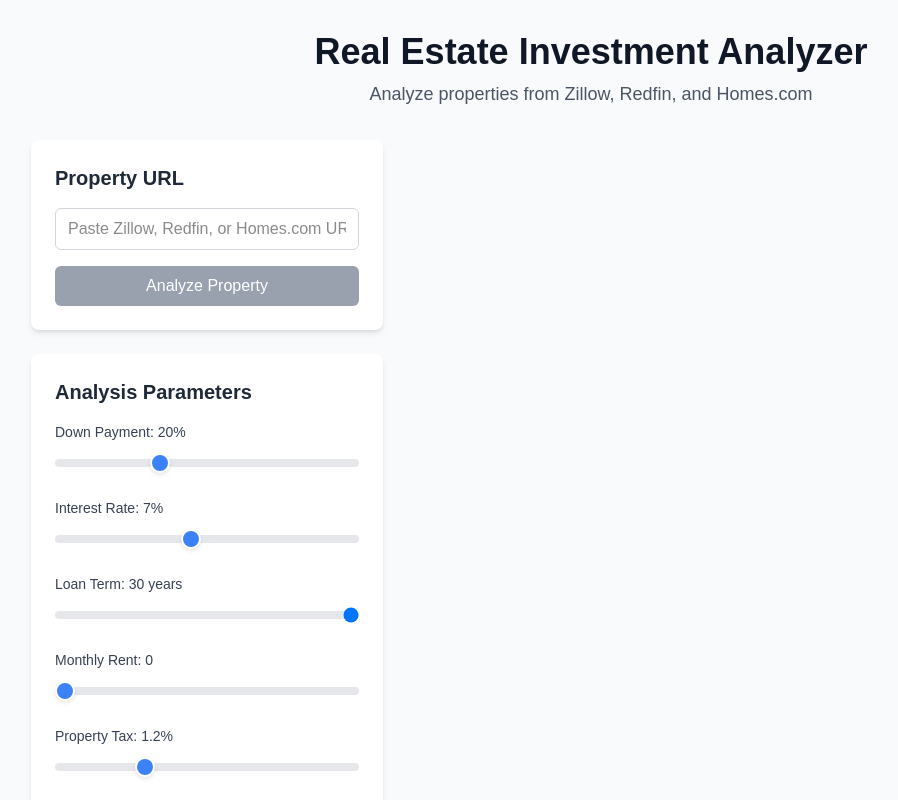
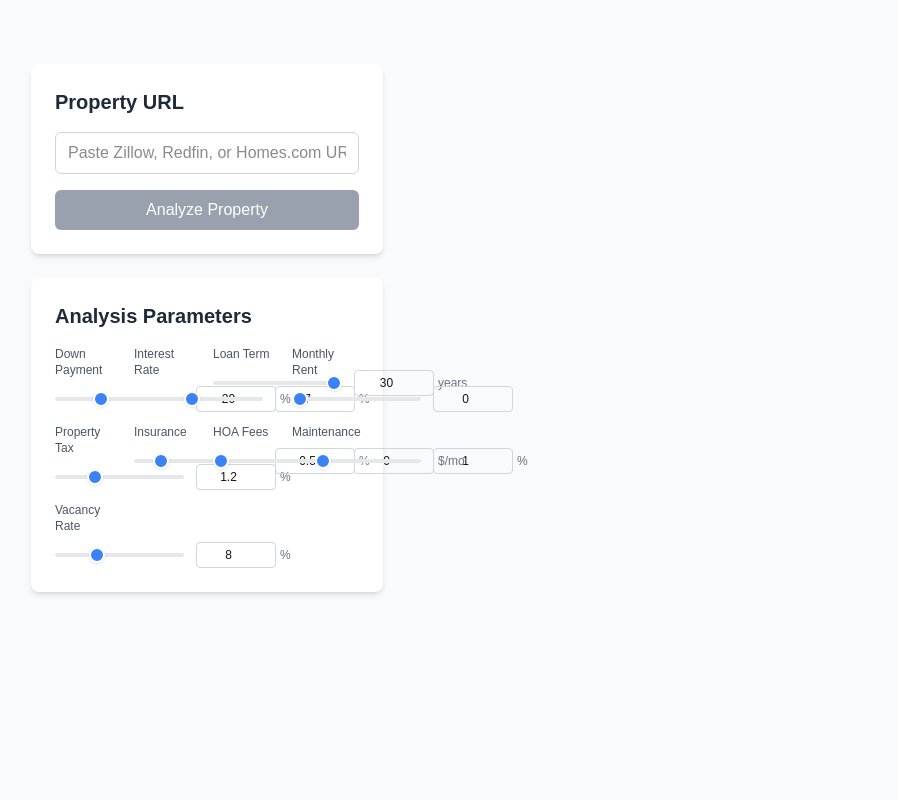
Before and after one commit to denniwang/real-analysis, a Next.js app: page / in a window 1280 px wide. Shown: the top 800 px of the page, without its empty margins (49-947 px from the left). Built offline with nearby package versions, Linux system fonts and the light colour scheme.

Commit message:
frontend scalable

```diff
--- a/app/globals.css
+++ b/app/globals.css
@@ -28,13 +28,13 @@ body {
 /* Custom slider styles */
 .slider::-webkit-slider-thumb {
   appearance: none;
-  height: 20px;
-  width: 20px;
+  height: 16px;
+  width: 16px;
   border-radius: 50%;
   background: #3b82f6;
   cursor: pointer;
   border: 2px solid #ffffff;
-  box-shadow: 0 2px 4px rgba(0, 0, 0, 0.1);
+  box-shadow: 0 1px 3px rgba(0, 0, 0, 0.1);
 }
 
 .slider::-webkit-slider-thumb:hover {
@@ -42,13 +42,13 @@ body {
 }
 
 .slider::-moz-range-thumb {
-  height: 20px;
-  width: 20px;
+  height: 16px;
+  width: 16px;
   border-radius: 50%;
   background: #3b82f6;
   cursor: pointer;
   border: 2px solid #ffffff;
-  box-shadow: 0 2px 4px rgba(0, 0, 0, 0.1);
+  box-shadow: 0 1px 3px rgba(0, 0, 0, 0.1);
 }
 
 .slider::-moz-range-thumb:hover {
@@ -57,13 +57,13 @@ body {
 
 .slider::-webkit-slider-track {
   background: #e5e7eb;
-  height: 8px;
-  border-radius: 4px;
+  height: 4px;
+  border-radius: 2px;
 }
 
 .slider::-moz-range-track {
   background: #e5e7eb;
-  height: 8px;
-  border-radius: 4px;
+  height: 4px;
+  border-radius: 2px;
   border: none;
 }
--- a/app/page.tsx
+++ b/app/page.tsx
@@ -12,23 +12,113 @@ import {
 } from "./utils/calculations";
 
 export default function Home() {
+  type Unit = "%" | "$/mo" | "years" | "";
+  type SliderConfig = {
+    key: keyof AnalysisParameters;
+    label: string;
+    min: number;
+    max: number;
+    step: number;
+    unit: Unit;
+    defaultValue: number;
+  };
+
+  const SLIDER_CONFIGS: SliderConfig[] = [
+    {
+      key: "downPaymentPercent",
+      label: "Down Payment",
+      min: 5,
+      max: 50,
+      step: 1,
+      unit: "%",
+      defaultValue: 20,
+    },
+    {
+      key: "interestRate",
+      label: "Interest Rate",
+      min: 3,
+      max: 12,
+      step: 0.1,
+      unit: "%",
+      defaultValue: 7,
+    },
+    {
+      key: "loanTermYears",
+      label: "Loan Term",
+      min: 15,
+      max: 30,
+      step: 5,
+      unit: "years",
+      defaultValue: 30,
+    },
+    {
+      key: "monthlyRent",
+      label: "Monthly Rent",
+      min: 500,
+      max: 10000,
+      step: 50,
+      unit: "",
+      defaultValue: 0,
+    },
+    {
+      key: "propertyTaxPercent",
+      label: "Property Tax",
+      min: 0.5,
+      max: 3,
+      step: 0.1,
+      unit: "%",
+      defaultValue: 1.2,
+    },
+    {
+      key: "insurancePercent",
+      label: "Insurance",
+      min: 0.2,
+      max: 2,
+      step: 0.1,
+      unit: "%",
+      defaultValue: 0.5,
+    },
+    {
+      key: "hoaFees",
+      label: "HOA Fees",
+      min: 0,
+      max: 1000,
+      step: 25,
+      unit: "$/mo",
+      defaultValue: 0,
+    },
+    {
+      key: "maintenancePercent",
+      label: "Maintenance",
+      min: 0.5,
+      max: 3,
+      step: 0.1,
+      unit: "%",
+      defaultValue: 1,
+    },
+    {
+      key: "vacancyRatePercent",
+      label: "Vacancy Rate",
+      min: 5,
+      max: 15,
+      step: 1,
+      unit: "%",
+      defaultValue: 8,
+    },
+  ];
+
   const [url, setUrl] = useState("");
   const [loading, setLoading] = useState(false);
   const [error, setError] = useState("");
   const [analysis, setAnalysis] = useState<InvestmentAnalysis | null>(null);
 
   // Analysis parameters with defaults
-  const [parameters, setParameters] = useState<AnalysisParameters>({
-    downPaymentPercent: 20,
-    interestRate: 7,
-    loanTermYears: 30,
-    monthlyRent: 0, // Will be calculated from price
-    propertyTaxPercent: 1.2,
-    insurancePercent: 0.5,
-    hoaFees: 0,
-    maintenancePercent: 1,
-    vacancyRatePercent: 8,
-  });
+  const [parameters, setParameters] = useState<AnalysisParameters>(() =>
+    SLIDER_CONFIGS.reduce((acc, cfg) => {
+      (acc as any)[cfg.key] = cfg.defaultValue;
+      return acc;
+    }, {} as AnalysisParameters)
+  );
 
   const handleSubmit = async (e: React.FormEvent) => {
     e.preventDefault();
@@ -54,7 +144,18 @@ export default function Home() {
         return;
       }
 
-      const propertyData: PropertyData = result.data;
+      let propertyData: PropertyData = result.data;
+      // Prefer Redfin Estimate for off-market listings in analysis, but still display sold info
+      if (
+        (propertyData as any).status === "off-market" &&
+        (propertyData as any).redfinEstimate &&
+        (propertyData as any).redfinEstimate > 0
+      ) {
+        propertyData = {
+          ...propertyData,
+          price: (propertyData as any).redfinEstimate,
+        } as PropertyData;
+      }
 
       // Auto-calculate rent if not set
       const monthlyRent =
@@ -107,10 +208,8 @@ export default function Home() {
     onChange: (value: number) => void;
   }) => (
     <div className="space-y-2">
-      <label className="block text-sm font-medium text-gray-700">
-        {label}: {value}
-        {suffix}
-      </label>
+      <label className="block text-xs font-medium text-gray-600">{label}</label>
+      <div className="flex items-center gap-3">
         <input
           type="range"
           min={min}
@@ -118,22 +217,28 @@ export default function Home() {
           step={step}
           value={value}
           onChange={(e) => onChange(parseFloat(e.target.value))}
-        className="w-full h-2 bg-gray-200 rounded-lg appearance-none cursor-pointer slider"
+          className="flex-1 h-1 bg-gray-200 rounded-lg appearance-none cursor-pointer slider"
         />
+        <div className="flex items-center gap-1">
+          <input
+            type="number"
+            min={min}
+            max={max}
+            step={step}
+            value={value}
+            onChange={(e) => onChange(parseFloat(e.target.value) || 0)}
+            className="w-20 px-2 py-1 text-xs border border-gray-300 rounded text-center focus:outline-none focus:ring-1 focus:ring-blue-500"
+          />
+          <span className="text-xs text-gray-500 min-w-[20px]">{suffix}</span>
+        </div>
+      </div>
     </div>
   );
 
   return (
     <div className="min-h-screen bg-gray-50 py-8">
       <div className="max-w-6xl mx-auto px-4">
-        <div className="text-center mb-8">
-          <h1 className="text-4xl font-bold text-gray-900 mb-2">
-            Real Estate Investment Analyzer
-          </h1>
-          <p className="text-lg text-gray-600">
-            Analyze properties from Zillow, Redfin, and Homes.com
-          </p>
-        </div>
+        <div className="text-center mb-8"></div>
 
         <div className="grid grid-cols-1 lg:grid-cols-3 gap-8">
           {/* Input Form */}
@@ -190,120 +295,20 @@ export default function Home() {
                 Analysis Parameters
               </h2>
 
-              <div className="space-y-6">
+              <div className="grid grid-cols-1 sm:grid-cols-2 lg:grid-cols-4 gap-3">
+                {SLIDER_CONFIGS.map((cfg) => (
+                  <div className="space-y-3" key={cfg.key}>
                     <SliderInput
-                  label="Down Payment"
-                  value={parameters.downPaymentPercent}
-                  min={5}
-                  max={50}
-                  step={1}
-                  suffix="%"
-                  onChange={(value) =>
-                    updateParameter("downPaymentPercent", value)
-                  }
-                />
-
-                <SliderInput
-                  label="Interest Rate"
-                  value={parameters.interestRate}
-                  min={3}
-                  max={12}
-                  step={0.1}
-                  suffix="%"
-                  onChange={(value) => updateParameter("interestRate", value)}
-                />
-
-                <div className="space-y-2">
-                  <label className="block text-sm font-medium text-gray-700">
-                    Loan Term: {parameters.loanTermYears} years
-                  </label>
-                  <input
-                    type="range"
-                    min={15}
-                    max={30}
-                    step={5}
-                    value={parameters.loanTermYears}
-                    onChange={(e) =>
-                      updateParameter("loanTermYears", parseInt(e.target.value))
-                    }
-                    className="w-full h-2 bg-gray-200 rounded-lg appearance-none cursor-pointer"
+                      label={cfg.label}
+                      value={parameters[cfg.key]}
+                      min={cfg.min}
+                      max={cfg.max}
+                      step={cfg.step}
+                      suffix={cfg.unit}
+                      onChange={(value) => updateParameter(cfg.key, value)}
                     />
                   </div>
-
-                <SliderInput
-                  label="Monthly Rent"
-                  value={parameters.monthlyRent}
-                  min={500}
-                  max={10000}
-                  step={50}
-                  suffix=""
-                  onChange={(value) => updateParameter("monthlyRent", value)}
-                />
-
-                <SliderInput
-                  label="Property Tax"
-                  value={parameters.propertyTaxPercent}
-                  min={0.5}
-                  max={3}
-                  step={0.1}
-                  suffix="%"
-                  onChange={(value) =>
-                    updateParameter("propertyTaxPercent", value)
-                  }
-                />
-
-                <SliderInput
-                  label="Insurance"
-                  value={parameters.insurancePercent}
-                  min={0.2}
-                  max={2}
-                  step={0.1}
-                  suffix="%"
-                  onChange={(value) =>
-                    updateParameter("insurancePercent", value)
-                  }
-                />
-
-                <div className="space-y-2">
-                  <label className="block text-sm font-medium text-gray-700">
-                    HOA Fees: ${parameters.hoaFees}
-                  </label>
-                  <input
-                    type="range"
-                    min={0}
-                    max={1000}
-                    step={25}
-                    value={parameters.hoaFees}
-                    onChange={(e) =>
-                      updateParameter("hoaFees", parseInt(e.target.value))
-                    }
-                    className="w-full h-2 bg-gray-200 rounded-lg appearance-none cursor-pointer"
-                  />
-                </div>
-
-                <SliderInput
-                  label="Maintenance"
-                  value={parameters.maintenancePercent}
-                  min={0.5}
-                  max={3}
-                  step={0.1}
-                  suffix="%"
-                  onChange={(value) =>
-                    updateParameter("maintenancePercent", value)
-                  }
-                />
-
-                <SliderInput
-                  label="Vacancy Rate"
-                  value={parameters.vacancyRatePercent}
-                  min={5}
-                  max={15}
-                  step={1}
-                  suffix="%"
-                  onChange={(value) =>
-                    updateParameter("vacancyRatePercent", value)
-                  }
-                />
+                ))}
               </div>
             </div>
           </div>
--- a/app/types/property.ts
+++ b/app/types/property.ts
@@ -6,6 +6,19 @@ export interface PropertyData {
   sqft: number;
   propertyType: string;
   url: string;
+  status?: 'active' | 'off-market' | 'sold';
+  redfinEstimate?: number;
+  redfinEstimateChangeText?: string;
+  lastSoldPrice?: number;
+  lastSoldDate?: string;
+  comps?: Array<{
+    address?: string;
+    price: number;
+    beds?: number;
+    baths?: number;
+    sqft?: number;
+    url?: string;
+  }>;
 }
 
 export interface AnalysisParameters {
```
Also changed, not shown: app/components/PropertyAnalysis.tsx (+33 -3 lines). Lines whose indentation alone changed are shown as unchanged.
